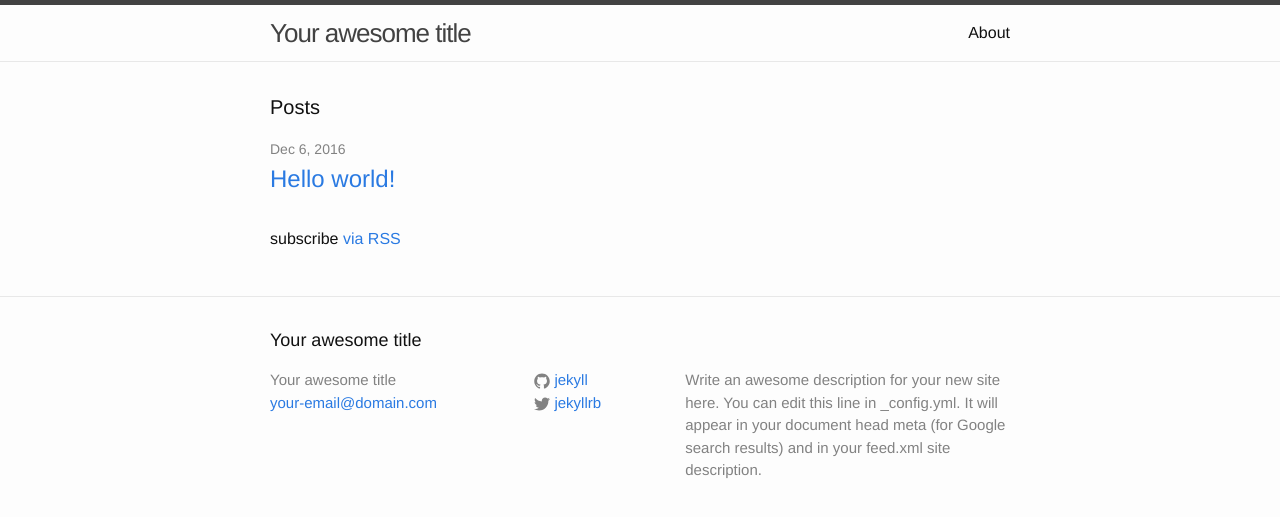
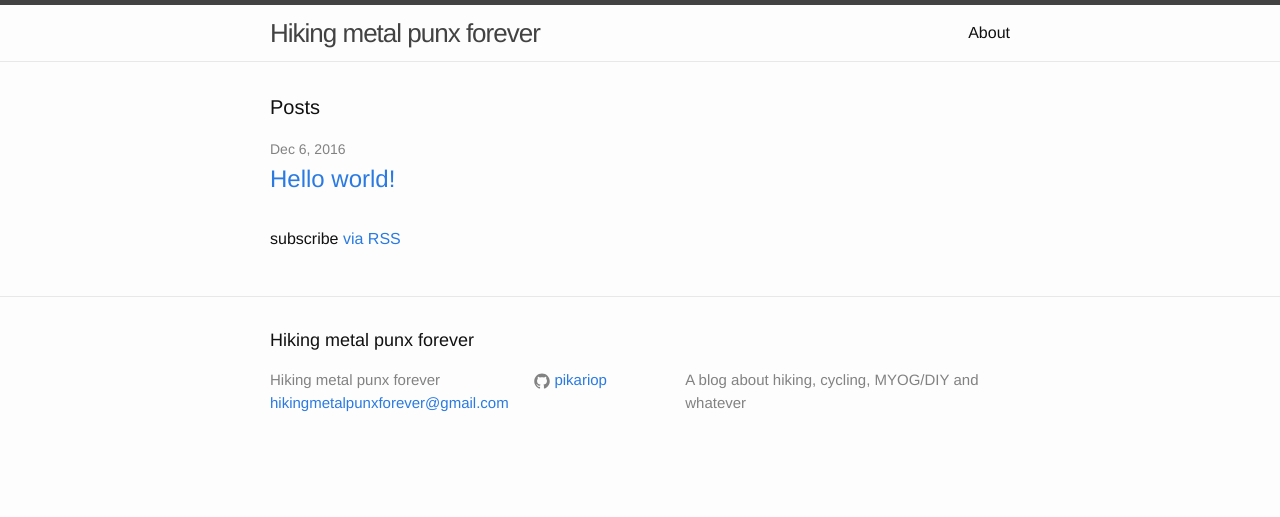
Before and after one commit to pikariop/pikariop.github.io, a Jekyll site: the page built from index.html, in a window 1280 px wide. Shown: the top 517 px of the page. Built offline with Jekyll 4.4.1, drawn with Linux system fonts in a browser that asks for light colours.

Commit message:
Replace default values

```diff
--- a/_config.yml
+++ b/_config.yml
@@ -1,14 +1,11 @@
 # Site settings
-title: Your awesome title
-email: your-email@domain.com
+title: Hiking metal punx forever
+email: hikingmetalpunxforever@gmail.com
 description: > # this means to ignore newlines until "baseurl:"
-  Write an awesome description for your new site here. You can edit this
-  line in _config.yml. It will appear in your document head meta (for
-  Google search results) and in your feed.xml site description.
+  A blog about hiking, cycling, MYOG/DIY and whatever
 baseurl: "" # the subpath of your site, e.g. /blog/
-url: "http://yourdomain.com" # the base hostname & protocol for your site
-twitter_username: jekyllrb
-github_username:  jekyll
+url: "http://pikariop.github.io" # the base hostname & protocol for your site
+github_username:  pikariop
 
 # Build settings
 markdown: kramdown
```
